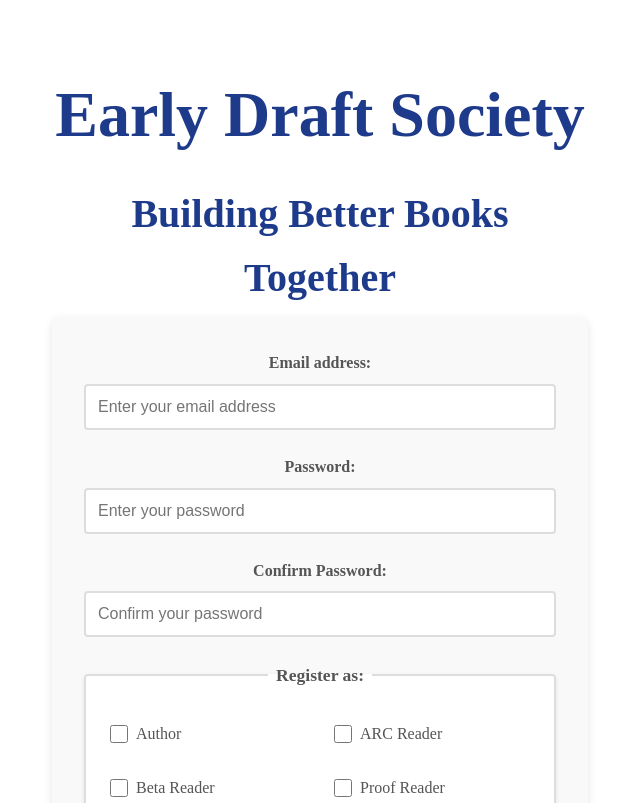
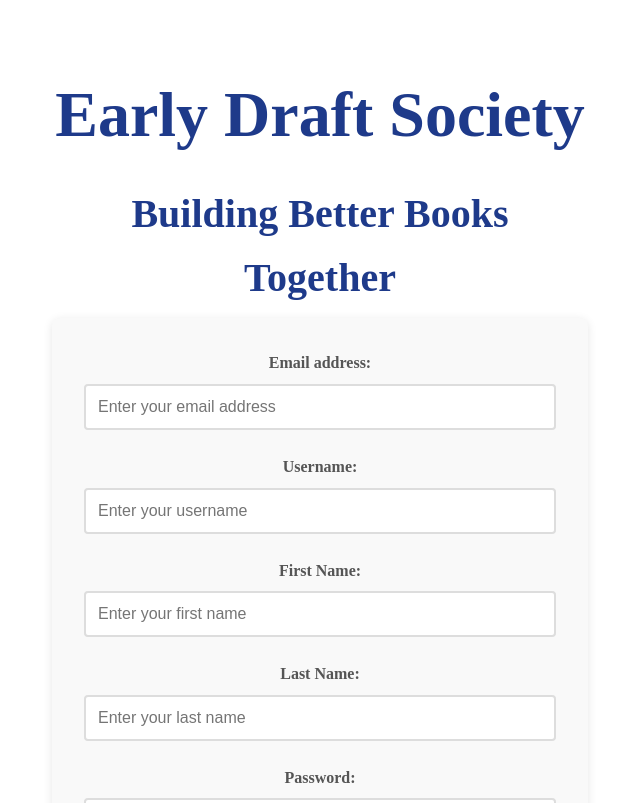
Before and after one commit to MiTOBrien/eds, a Vue app: page /register in a window 1280 px wide. Shown: the top 803 px of the page, without its empty margins (320-960 px from the left). Built offline with nearby package versions, Linux system fonts and the light colour scheme.

Commit message:
updates registration page with name and username

```diff
--- a/src/views/RegistrationView.vue
+++ b/src/views/RegistrationView.vue
@@ -97,6 +97,42 @@ const register = async () => {
             id="email"
             name="email"
             placeholder="Enter your email address"
+            required
+          />
+        </div>
+
+        <div class="form-group">
+          <label for="username">Username:</label>
+          <input
+            v-model="username"
+            type="text"
+            id="username"
+            name="username"
+            placeholder="Enter your username"
+            required
+          />
+        </div>
+
+        <div class="form-group">
+          <label for="first_name">First Name:</label>
+          <input
+            v-model="first_name"
+            type="text"
+            id="first_name"
+            name="first_name"
+            placeholder="Enter your first name"
+            required
+          />
+        </div>
+
+        <div class="form-group">
+          <label for="last_name">Last Name:</label>
+          <input
+            v-model="last_name"
+            type="text"
+            id="last_name"
+            name="last_name"
+            placeholder="Enter your last name"
             required
           />
         </div>
@@ -297,7 +333,8 @@ main {
 }
 
 .form-group input[type='email'],
-.form-group input[type='password'] {
+.form-group input[type='password'],
+.form-group input[type='text'] {
   width: 100%;
   padding: 0.75rem;
   border: 2px solid #ddd;
```
